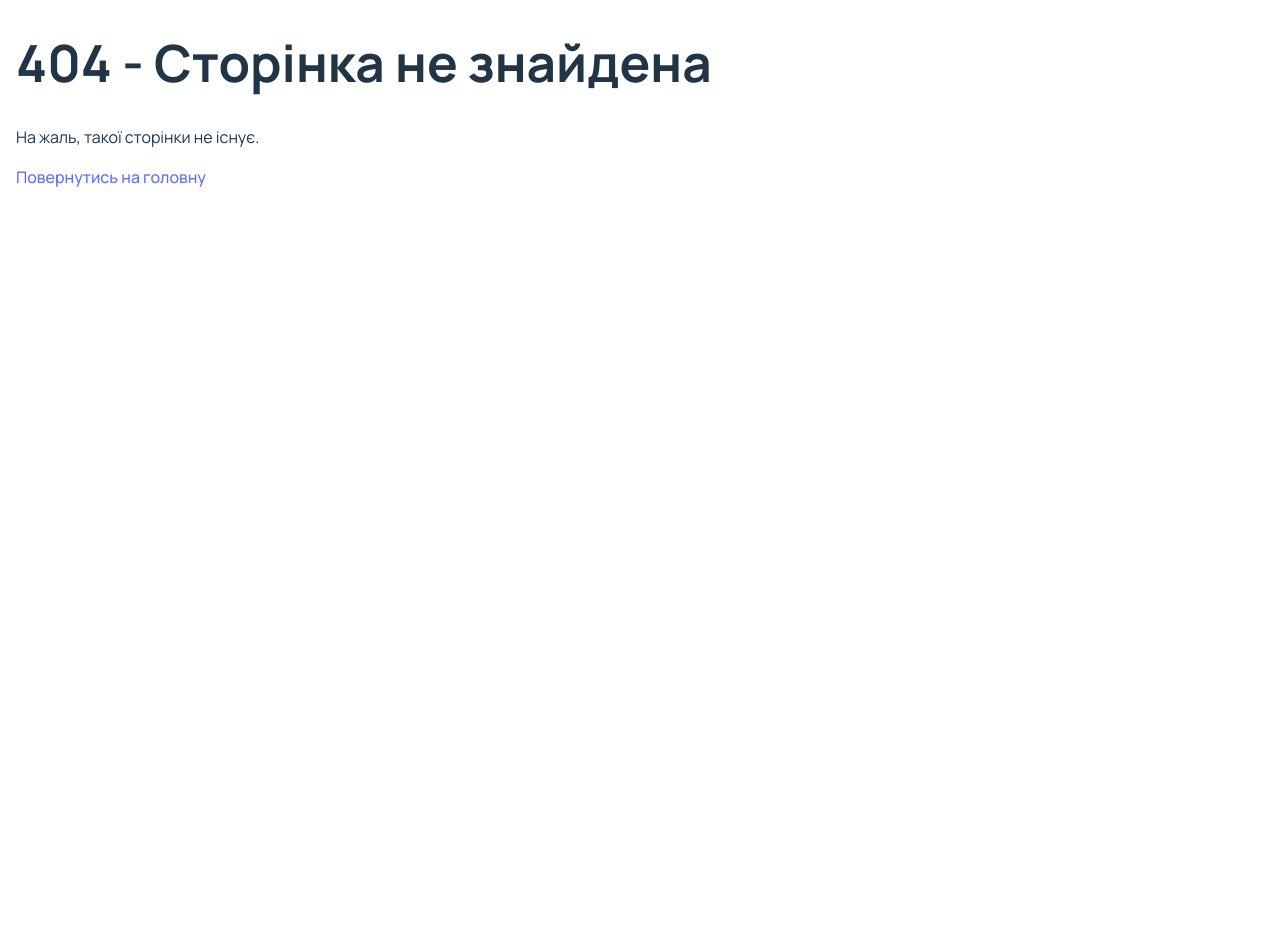
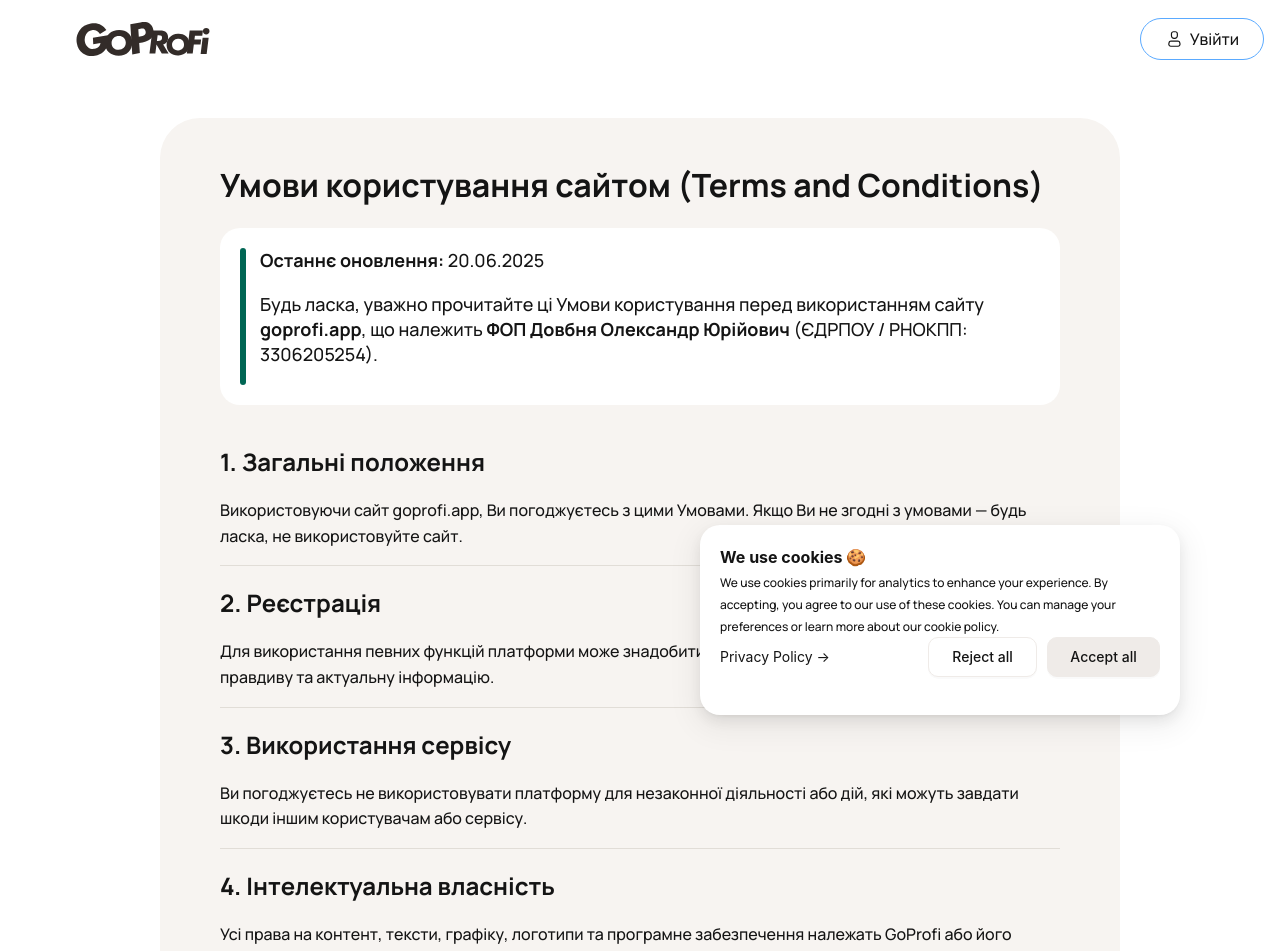
Before and after one commit to traff-spa/goprofi-front, a React (Vite) app: page /terms-and-conditions in a window 1280 px wide. Before the commit this address had no page. Shown: the top 951 px of the page. Before the commit the page ends 800 px from the top, so only its background shows below. Built offline with nearby package versions, Linux system fonts and the light colour scheme.

Commit message:
Terms and conditions page

```diff
--- a/src/app/layouts/MainLayout/Footer/index.tsx
+++ b/src/app/layouts/MainLayout/Footer/index.tsx
@@ -12,6 +12,9 @@ export const Footer = () => (
             <Link to={ROUTES.OFFER}>
                 Договір оферти
             </Link>
+            <Link to={ROUTES.TERMS}>
+                Умови користування
+            </Link>
         </div>
     </footer>
 );
--- /dev/null
+++ b/src/app/pages/TermsAndConditions/index.tsx
@@ -0,0 +1,90 @@
+import React from 'react';
+import '@app/styles/test.scss';
+
+const TermsAndConditions: React.FC = () => (
+    <div className="result">
+        <div className="test-result">
+            <div className="test-result__inner">
+                <h1 className="test-result__title">
+                    Умови користування сайтом (Terms and Conditions)
+                </h1>
+                <div className="test-result__description">
+                    <b>Останнє оновлення:</b> 20.06.2025
+                    <p>Будь ласка, уважно прочитайте ці Умови користування перед використанням сайту <b>goprofi.app</b>, що належить <b>ФОП Довбня Олександр Юрійович</b> (ЄДРПОУ / РНОКПП: 3306205254).
+                    </p>
+                </div>
+                <div className="test-result__content">
+                    <h2>1. Загальні положення</h2>
+                    <p>Використовуючи сайт goprofi.app, Ви погоджуєтесь з цими Умовами. Якщо Ви не згодні з умовами — будь ласка, не використовуйте сайт.</p>
+                    <hr />
+                    <h2>2. Реєстрація</h2>
+                    <p>Для використання певних функцій платформи може знадобитися реєстрація. Ви зобов’язуєтеся надавати правдиву та актуальну інформацію.</p>
+                    <hr />
+                    <h2>3. Використання сервісу</h2>
+                    <p>Ви погоджуєтесь не використовувати платформу для незаконної діяльності або дій, які можуть завдати шкоди іншим користувачам або сервісу.</p>
+                    <hr />
+                    <h2>4. Інтелектуальна власність</h2>
+                    <p>Усі права на контент, тексти, графіку, логотипи та програмне забезпечення належать GoProfi або його партнерам. Заборонено копіювати, поширювати чи змінювати матеріали без письмової згоди.</p>
+                    <hr />
+                    <h2>5. Обмеження відповідальності</h2>
+                    <p>GoProfi не несе відповідальності за будь-які прямі або непрямі збитки, що виникли внаслідок використання сайту або неможливості його використання.</p>
+                    <hr />
+                    <h2>6. Зміни умов</h2>
+                    <p>GoProfi має право змінювати ці Умови в будь-який момент. Актуальна версія завжди публікується на сайті.</p>
+                    <hr />
+                    <h2>7. Контактна інформація</h2>
+                    <p>ФОП Довбня Олександр Юрійович</p>
+                    <p>Email: <b>info@goprofi.app</b></p>
+                    <hr />
+                </div>
+            </div>
+            <div className="test-result__inner test-result__inner-margin-top">
+                <h1 className="test-result__title">
+                    Політика повернення коштів (Return & Refund Policy)
+                </h1>
+                <div className="test-result__description">
+                    <b>Останнє оновлення:</b> 20.06.2025
+                    <p>Ця Політика повернення коштів є частиною Умов користування сайтом <b>goprofi.app</b>, який належить <b>ФОП Довбня Олександр Юрійович (ЄДРПОУ / РНОКПП: 3306205254).</b></p>
+                </div>
+                <div className="test-result__content">
+                    <h2>1. Загальні положення</h2>
+                    <p>Оскільки наш сервіс надає <b>нематеріальні цифрові інформаційні послуги</b> (доступ до онлайн-тестів та результатів тестування), повернення коштів можливе лише у випадках, передбачених цією політикою.</p>
+                    <hr />
+                    <h2>2. Умови повернення коштів</h2>
+                    <ul>2.1. Повернення коштів можливе лише у випадках, якщо:
+                    <li>Послуга не була надана через технічні помилки з боку сервісу;</li>
+                    <li>Замовник не отримав доступ до тесту або результатів після успішної оплати;</li>
+                    <li>Сталася помилкова подвійна оплата одного і того ж замовлення.</li>
+                    </ul>
+                    <ul>2.2. Повернення не здійснюється, якщо Замовник:
+                    <li>Пройшов тест та отримав результати;</li>
+                    <li>Змінив рішення щодо використання сервісу після оплати;</li>
+                    <li>Очікував інші результати або інтерпретації, ніж ті, що були надані.</li>
+                    </ul>
+                    <p>2.3. Результати тестів мають <b>інформаційний характер</b>, не є гарантією працевлаштування, фінансових або інших досягнень, і не є підставою для повернення коштів у разі суб’єктивної незадоволеності.</p>
+                    <hr />
+                    <h2>3. Процедура повернення коштів</h2>
+                    <ul>3.1. Для ініціювання повернення коштів необхідно надіслати запит на електронну адресу: <b>info@goprofi.app</b>, зазначивши:
+                    <li>ПІБ</li>
+                    <li>Email, з якого здійснено оплату</li>
+                    <li>Дату оплати</li>
+                    <li>Причину запиту на повернення</li>
+                    <li>Підтвердження платежу (чек або скріншот)</li>
+                    </ul>
+                    <p>3.2. Розгляд запиту триває до <b>7 робочих днів</b> з моменту отримання повної інформації.</p>
+                    <p>3.3. У разі прийняття рішення про повернення коштів, гроші повертаються на той самий платіжний метод, з якого було здійснено оплату, протягом <b>10 робочих днів.</b></p>
+                    <p></p>
+                    <hr />
+                    <h2>4. Контакти</h2>
+                    <p>ФОП Довбня Олександр Юрійович</p>
+                       <p>ЄДРПОУ / РНОКПП: 3306205254</p>
+                        <p>Email: <b>info@goprofi.app</b></p>
+                        <p>Сайт: <b>https://goprofi.app</b></p>
+                    <hr />
+                </div>
+            </div>
+        </div>
+    </div>
+)
+
+export default TermsAndConditions
--- a/src/app/routes/index.tsx
+++ b/src/app/routes/index.tsx
@@ -16,6 +16,7 @@ const TestPage = lazy(() => import('@/app/pages/Test'));
 const TestResultPage = lazy(() => import('@/app/pages/TestResult'));
 const PrivacyPolicy = lazy(() => import('@/app/pages/PrivacyPolicy'));
 const PublicOfferAgreement  = lazy(() => import("@app/pages/PublicOfferAgreement"));
+const TermsAndConditions  = lazy(() => import("@app/pages/TermsAndConditions"));
 
 const NotFoundPage = lazy(() => import('@/app/pages/NotFound'));
 
@@ -26,6 +27,7 @@ export const AppRoutes = () => {
                 <Route path={ROUTES.MAIN} element={<MainPage />} />
                 <Route path={ROUTES.POLICY} element={<PrivacyPolicy />} />
                 <Route path={ROUTES.OFFER} element={<PublicOfferAgreement/>} />
+                <Route path={ROUTES.TERMS} element={<TermsAndConditions/>} />
             </Route>
 
             <Route element={<AuthLayout />}>
--- a/src/app/routes/paths.ts
+++ b/src/app/routes/paths.ts
@@ -6,5 +6,6 @@ export const ROUTES = {
   TEST_PAGE: '/test/:id',
   ADMIN: '/admin',
   POLICY: '/privacy-policy',
-  OFFER: '/public-offer-agreement'
+  OFFER: '/public-offer-agreement',
+  TERMS: '/terms-and-conditions'
 } as const;
--- a/src/app/styles/test.scss
+++ b/src/app/styles/test.scss
@@ -530,3 +530,7 @@ html, body {
   display: block;
   width: 100%;
 }
+
+.test-result__inner-margin-top {
+  margin-top: 30px;
+}
```
